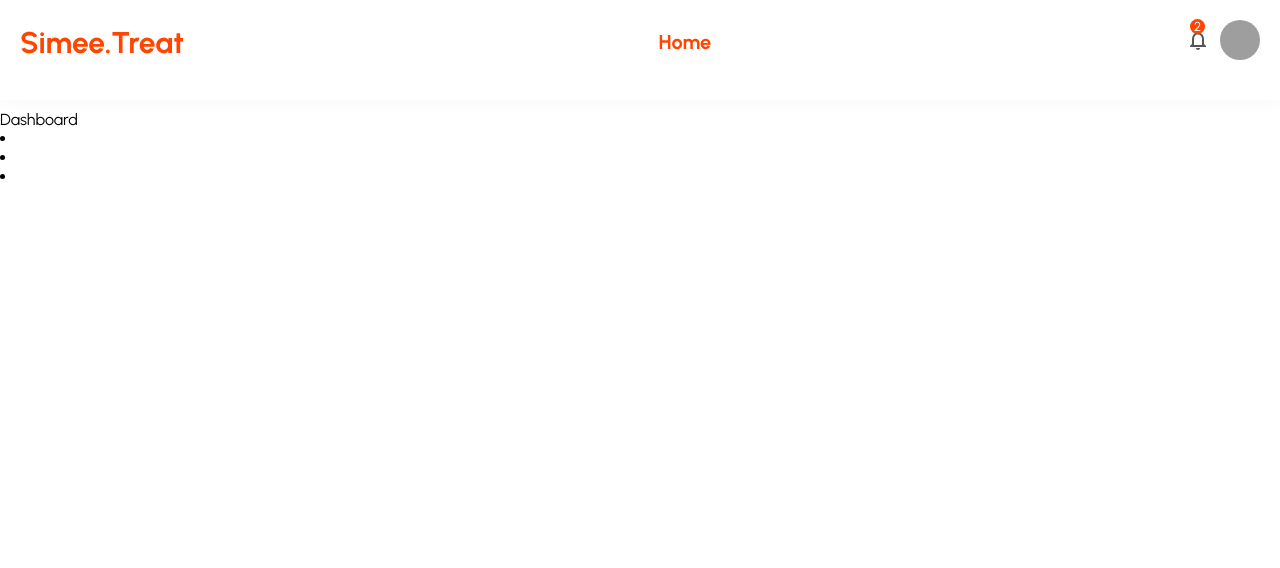
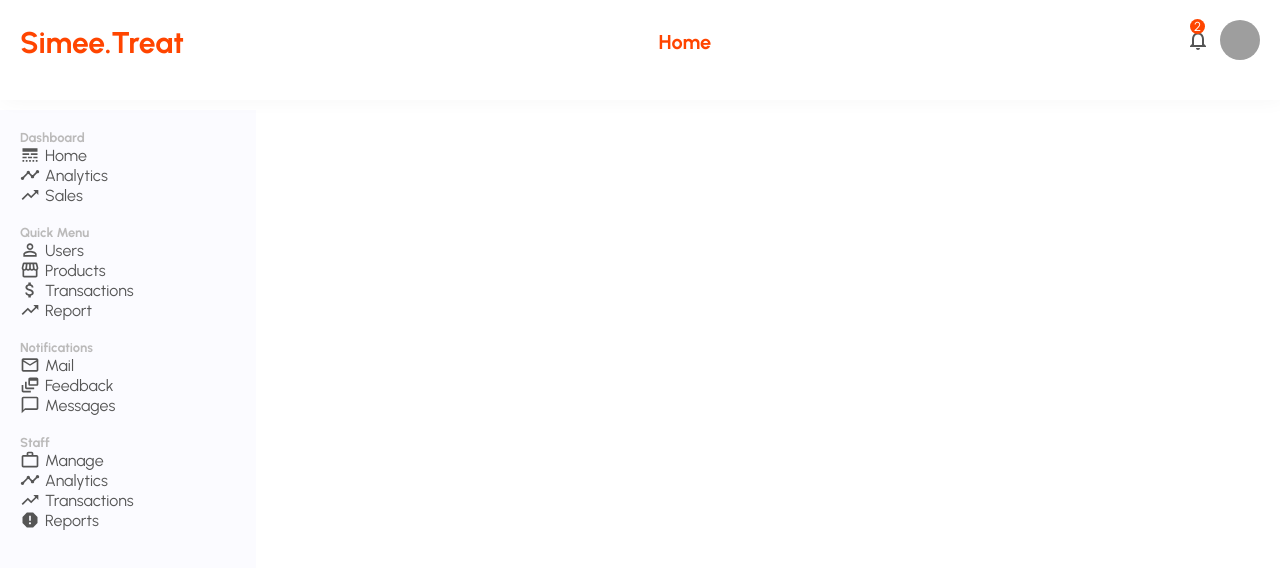
Before and after one commit to stivex001/Simee-treat-Admin, a React (Create React App) app: page / in a window 1280 px wide. Shown: the top 568 px of the page. Built offline with nearby package versions, Linux system fonts and the light colour scheme; grey boxes are pictures that could not be loaded.

Commit message:
feat: added links to sidebar components

```diff
--- a/src/components/sidebar/Sidebar.jsx
+++ b/src/components/sidebar/Sidebar.jsx
@@ -1,11 +1,31 @@
+import { AttachMoney, ChatBubbleOutline, DynamicFeed, LineStyle, MailOutline, PermIdentity, Report, Storefront, Timeline, TrendingUp, WorkOutline } from "@mui/icons-material";
 import styled from "styled-components";
 
 const Container = styled.div`
   flex: 1;
+  height: calc(100vh - 100px);
+  background-color: rgb(251, 251, 255);
+  position: sticky;
+  top: 50px;
 `;
-const Wrapper = styled.div``;
-const Menu = styled.div``;
-const Title = styled.div``;
+const Wrapper = styled.div`
+color: #555;
+padding: 20px;
+`;
+const Menu = styled.div`
+margin-bottom: 20px;
+`;
+const Title = styled.h3`
+font-size: 13px;
+  color: rgb(187, 186, 186);
+`;
+const List = styled.ul`
+list-style: none;
+`;
+const ListItem = styled.li`
+display: flex;
+align-items: center;
+`;
 
 const Sidebar = () => {
   return (
@@ -13,15 +33,83 @@ const Sidebar = () => {
       <Wrapper>
         <Menu>
           <Title>Dashboard</Title>
+          <List>
+            <ListItem>
+              <LineStyle style={{marginRight: '5px', fontSize: "20px"}} />
+              Home
+            </ListItem>
+            <ListItem>
+              <Timeline style={{marginRight: '5px', fontSize: "20px"}}/>
+              Analytics
+            </ListItem>
+            <ListItem>
+              <TrendingUp style={{marginRight: '5px', fontSize: "20px"}}/>
+              Sales
+            </ListItem>
+          </List>
+        </Menu>
         <Menu>
-        <li></li>
-        <li></li>
-        <li></li>
+          <Title>Quick Menu</Title>
+          <List>
+            <ListItem>
+              <PermIdentity style={{marginRight: '5px', fontSize: "20px"}}/>
+              Users
+            </ListItem>
+            <ListItem>
+              <Storefront style={{marginRight: '5px', fontSize: "20px"}}/>
+              Products
+            </ListItem>
+            <ListItem>
+              <AttachMoney style={{marginRight: '5px', fontSize: "20px"}}/>
+              Transactions
+            </ListItem>
+            <ListItem>
+              <TrendingUp style={{marginRight: '5px', fontSize: "20px"}}/>
+              Report
+            </ListItem>
+          </List>
         </Menu>
+        <Menu>
+          <Title>Notifications</Title>
+          <List>
+            <ListItem>
+              <MailOutline style={{marginRight: '5px', fontSize: "20px"}}/>
+              Mail
+            </ListItem>
+            <ListItem>
+              <DynamicFeed style={{marginRight: '5px', fontSize: "20px"}}/>
+              Feedback
+            </ListItem>
+            <ListItem>
+              <ChatBubbleOutline style={{marginRight: '5px', fontSize: "20px"}}/>
+              Messages
+            </ListItem>
+          </List>
+        </Menu>
+        <Menu>
+          <Title>Staff</Title>
+          <List>
+            <ListItem>
+              <WorkOutline style={{marginRight: '5px', fontSize: "20px"}}/>
+              Manage
+            </ListItem>
+            <ListItem>
+              <Timeline style={{marginRight: '5px', fontSize: "20px"}}/>
+              Analytics
+            </ListItem>
+            <ListItem>
+              <TrendingUp style={{marginRight: '5px', fontSize: "20px"}}/>
+              Transactions
+            </ListItem>
+            <ListItem>
+              <Report style={{marginRight: '5px', fontSize: "20px"}}/>
+              Reports
+            </ListItem>
+          </List>
         </Menu>
       </Wrapper>
     </Container>
-  )
-}
+  );
+};
 
-export default Sidebar
+export default Sidebar;
```
Lines whose indentation alone changed are shown as unchanged.
